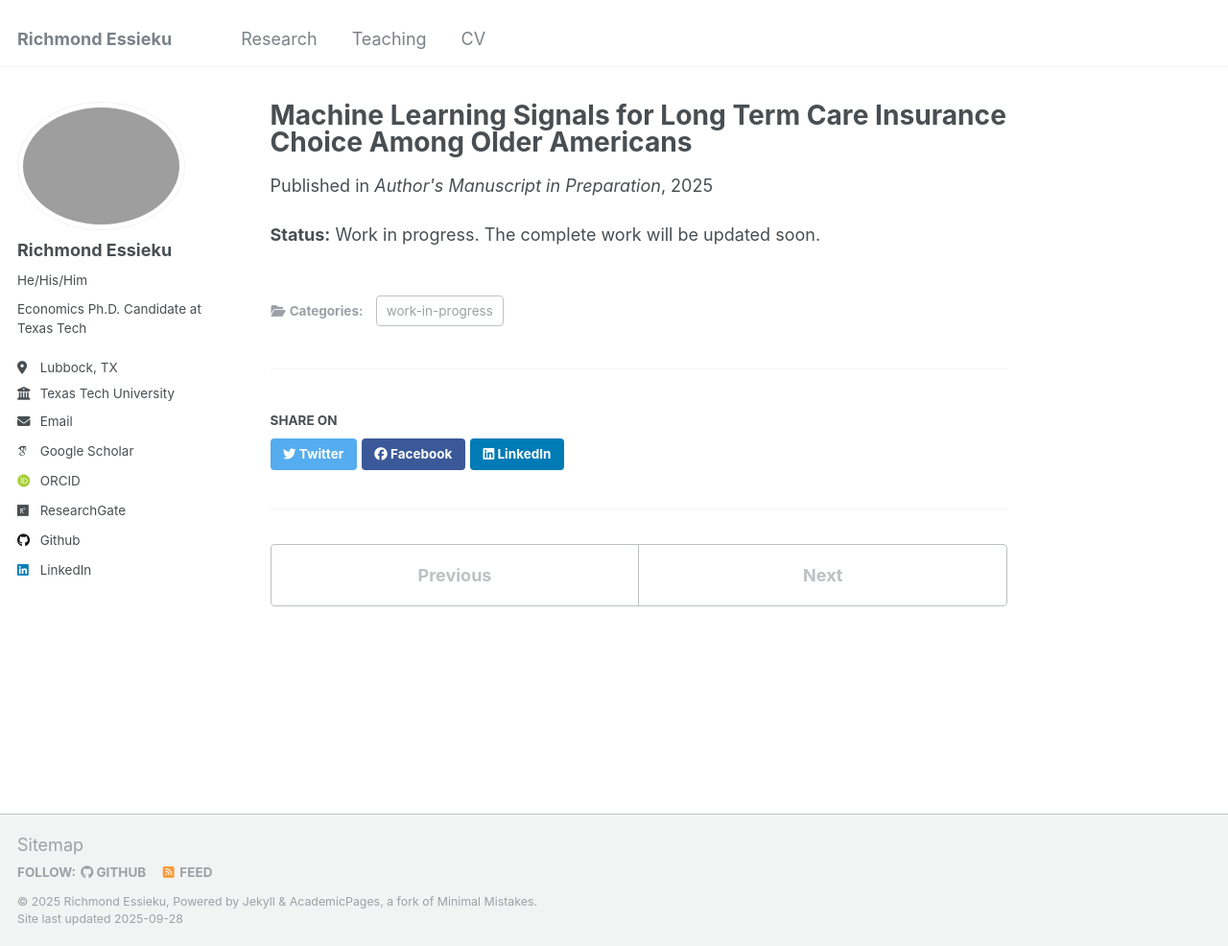
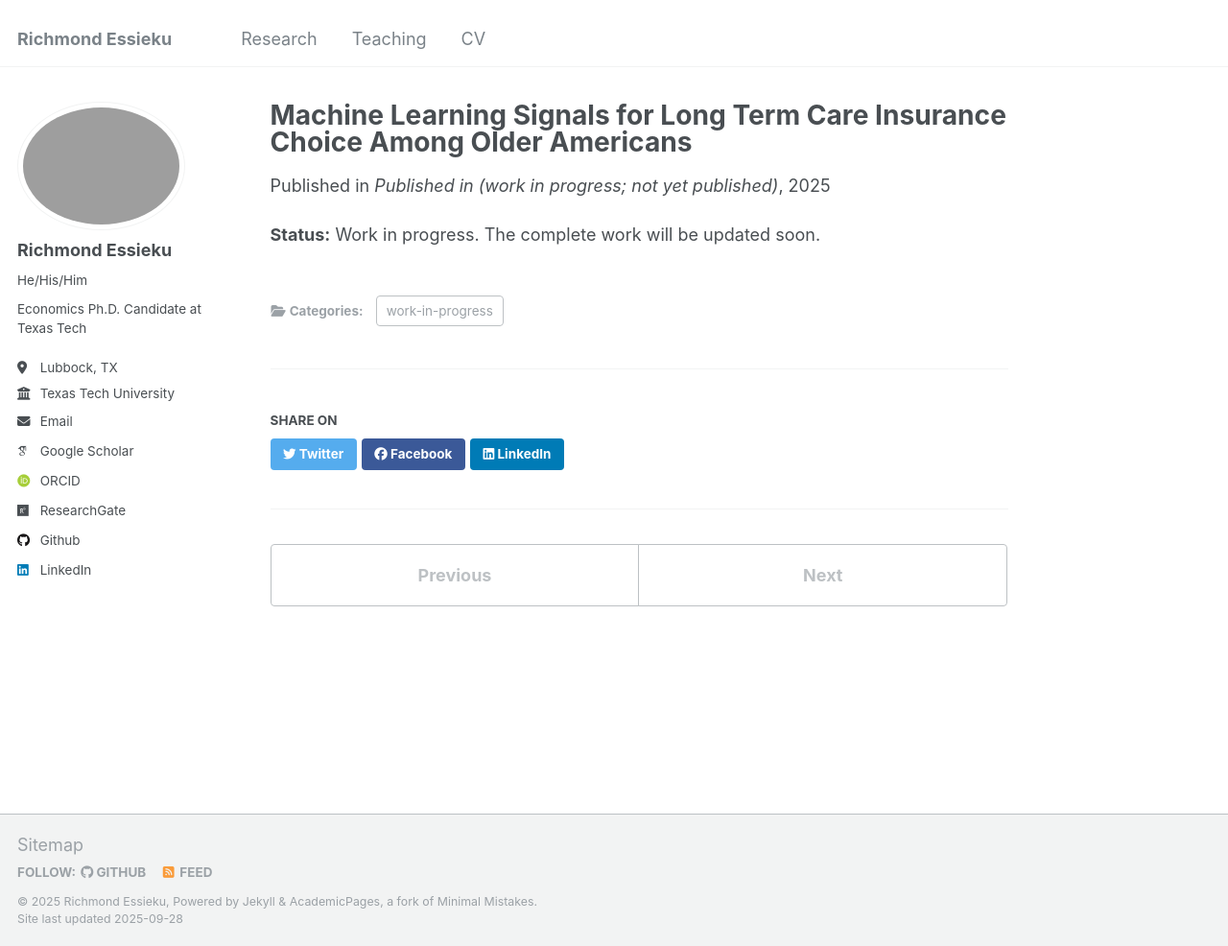
Before and after one commit to essieku/essieku.github.io, a Jekyll site: the page built from _publications/Work_progrss2.md, in a window 1280 px wide and 986 px high. Shown: the whole window at 96% size. Built offline with Jekyll 4.4.1, drawn with Linux system fonts in a browser that asks for light colours; some web fonts are replaced.

Commit message:
Update Work_progrss2.md

```diff
--- a/_publications/Work_progrss2.md
+++ b/_publications/Work_progrss2.md
@@ -4,7 +4,7 @@ collection: publications
 category: work-in-progress
 permalink: /publication/ltci-older-adults
 date: 2025-02-02
-venue: "Author's Manuscript in Preparation"
+venue: "Published in (work in progress; not yet published)"
 excerpt: |-
   "Older Americans face complex choices about long term care. Using data from the Health and Retirement Study, this project applies machine learning classification models to reveal the indicators of who is most likely to opt into long term care insurance, and why, to help seniors prepare for potential future health costs that may arise unexpectedly" (Joint with Francis Essieku)
 ---
```
